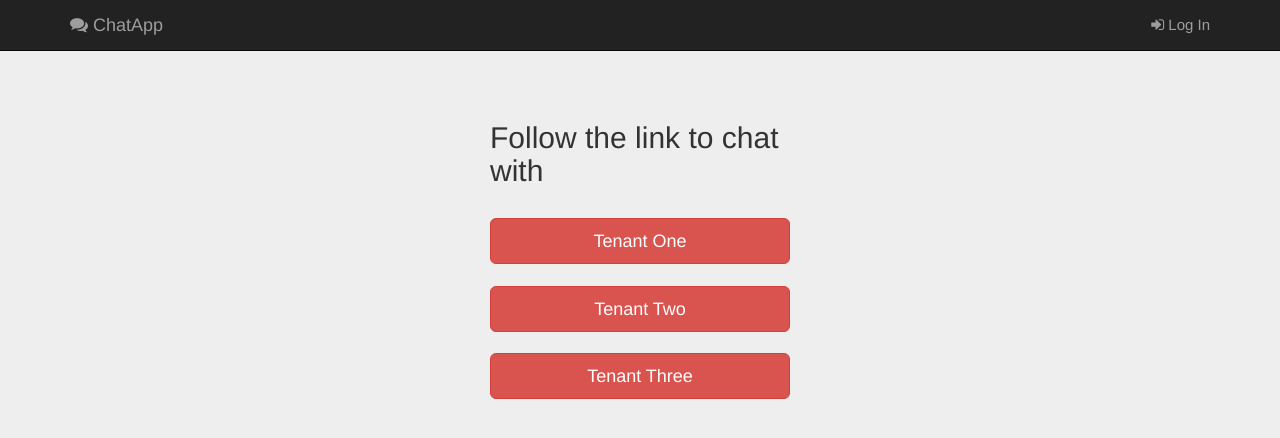
After one commit to indrakhanal/Multitenant-ChatApp-Django, a Django app: template django-channels-chat/templates/public/public.html in a window 1280 px wide. The commit adds this page. Shown: the top 438 px of the page. Run offline with Django 3.2, Linux system fonts and the light colour scheme; the template is opened without the code that fills it, so the values that code supplies are empty; some libraries are stand-ins or nearby versions.

Commit message:
add tenant and create public domain change

```diff
--- a/django-channels-chat/chat/public_urls.py
+++ b/django-channels-chat/chat/public_urls.py
@@ -4,7 +4,6 @@ from django.contrib.auth import views as auth_views
 from . import views
 
 urlpatterns = [
-
     path('admin/', admin.site.urls),
-
+    path('', include('public.urls'))
 ]
--- /dev/null
+++ b/django-channels-chat/public/admin.py
@@ -0,0 +1,3 @@
+from django.contrib import admin
+
+# Register your models here.
--- /dev/null
+++ b/django-channels-chat/public/apps.py
@@ -0,0 +1,6 @@
+from django.apps import AppConfig
+
+
+class PublicConfig(AppConfig):
+    default_auto_field = 'django.db.models.BigAutoField'
+    name = 'public'
--- /dev/null
+++ b/django-channels-chat/public/models.py
@@ -0,0 +1,3 @@
+from django.db import models
+
+# Create your models here.
--- /dev/null
+++ b/django-channels-chat/public/tests.py
@@ -0,0 +1,3 @@
+from django.test import TestCase
+
+# Create your tests here.
--- /dev/null
+++ b/django-channels-chat/templates/public/public.html
@@ -0,0 +1,53 @@
+{% extends "base.html" %}
+{% load static %}
+
+{% block title %}Home{% endblock %}
+
+{% block head %}
+    <link rel="stylesheet" href="{% static 'css/login.css' %}" type="text/css"/>
+{% endblock %}
+
+{% block main %}
+
+    {% if message %}
+        <div class="container">
+            <div class="col-lg-4 col-lg-offset-4">
+                <div class="span3 alert alert-danger">
+                    <h4>{{ message }}<span class="close">X</span></h4>
+                </div>
+            </div>
+        </div>
+    {% endif %}
+
+    <div class="container">
+    <div class="form-signin">
+
+        <h2>Follow the link to chat with</h2><br/>
+        <a style="text-decoration: none;" href="http://t1.chatapp.com:8000"><button class="btn btn-lg btn-danger btn-block" type="submit">
+            Tenant One
+        </button></a><br/>
+        <a style="text-decoration: none;" href="http://t2.chatapp.com:8000"><button class="btn btn-lg btn-danger btn-block" type="submit">
+            Tenant Two
+        </button></a><br/>
+        <a style="text-decoration: none;" href="http://t3.chatapp.com:8000"><button class="btn btn-lg btn-danger btn-block" type="submit">
+            Tenant Three
+        </button></a>
+    </div>
+
+{#        <h4><a href="http://t1.chatapp.com:8000">Tenant One</a></h4>#}
+{#        <h4><a href="http://t2.chatapp.com:8000">Tenant Two</a></h4>#}
+{#        <h4><a href="http://t3.chatapp.com:8000">Tenant Three</a></h4>#}
+    </div>
+
+    <script>
+        var closebtns = document.getElementsByClassName("span3 alert alert-danger");
+        var i;
+        for (i = 0; i < closebtns.length; i++) {
+            closebtns[i].addEventListener("click", function() {
+                this.parentElement.style.display = 'none';
+            });
+        }
+
+    </script>
+
+{% endblock %}
--- a/django-channels-chat/templates/registration/login.html
+++ b/django-channels-chat/templates/registration/login.html
@@ -17,7 +17,7 @@
 
             <br>
 
-            {% if form.errors %}
+            {% if errors %}
                 <div class="span3 alert alert-danger">
                     <h4>Error!</h4>
                     Please enter a correct username and password. Fields
@@ -30,7 +30,7 @@
                    name="username" placeholder="Username"
                    value="{{ form.username.value|default_if_none:"" }}"
                    required autofocus>
-
+            <br>
             <label for="password" class="sr-only">Password</label>
             <input type="password" id="password" class="form-control"
                    name="password" placeholder="Password" required>
@@ -40,7 +40,7 @@
             <button class="btn btn-lg btn-primary btn-block" type="submit">
                 Log In
             </button>
-
+            <br>
             <p>Dont Have an Account??  <a href="{% url 'signup' %}">Create One</a></p>
 
         </form>
--- a/django-channels-chat/templates/registration/signup.html
+++ b/django-channels-chat/templates/registration/signup.html
@@ -10,7 +10,8 @@
 {% block main %}
     <div class="container">
         <form class="form-signin" method="post">
-            {% csrf_token %}
+            <h2 class="form-signin-heading">Register Account here</h2>
+            <hr/>
             {% csrf_token %}
             {{ form.as_p }}
             <button type="submit">Sign up</button>
```
Also changed, not shown: django-channels-chat/chat/settings.py (+0 -15 lines), django-channels-chat/core/views.py (+18 -13 lines), django-channels-chat/public/urls.py (added, +7 -0 lines), django-channels-chat/public/views.py (added, +16 -0 lines), django-channels-chat/public/__init__.py (added), django-channels-chat/public/migrations/__init__.py (added).
